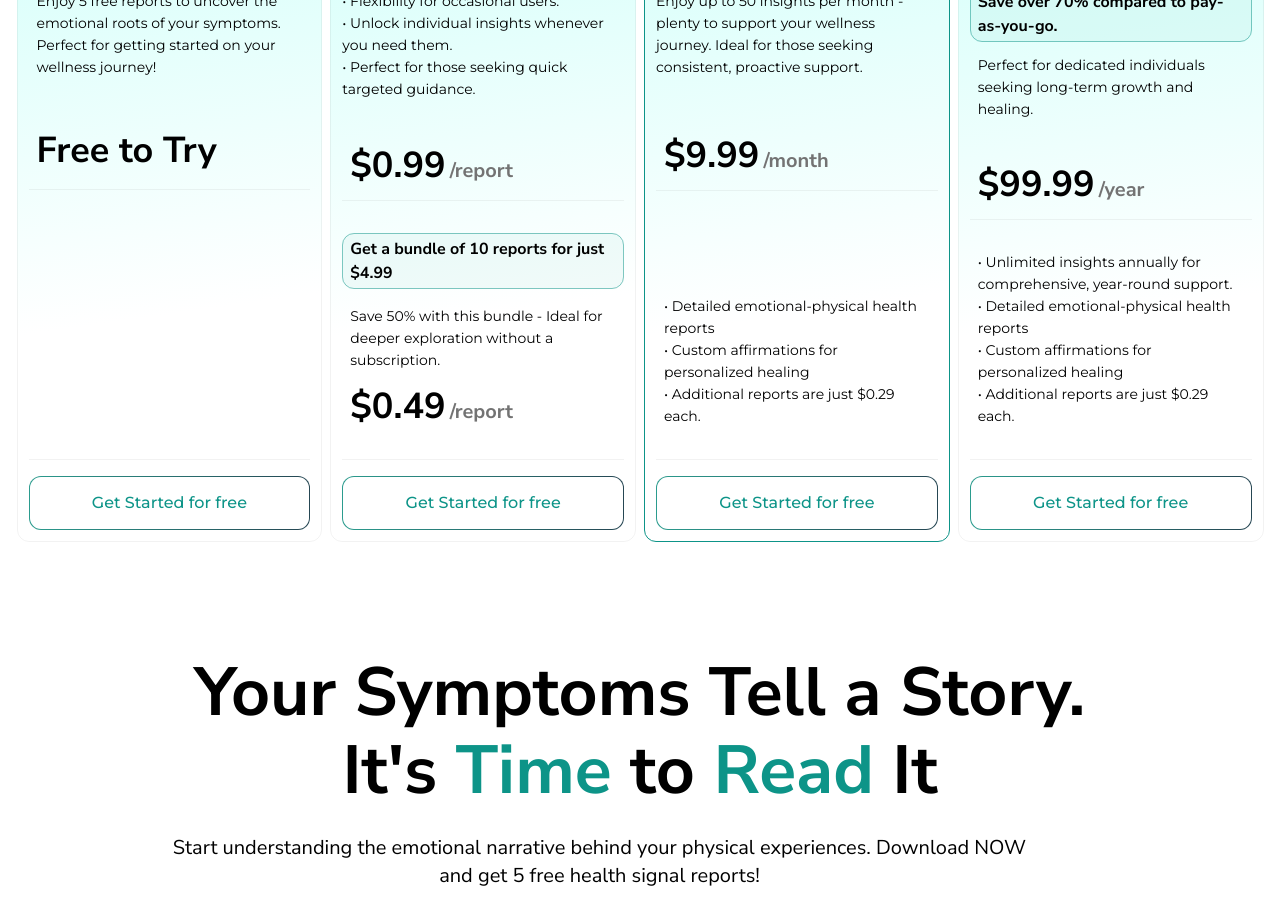
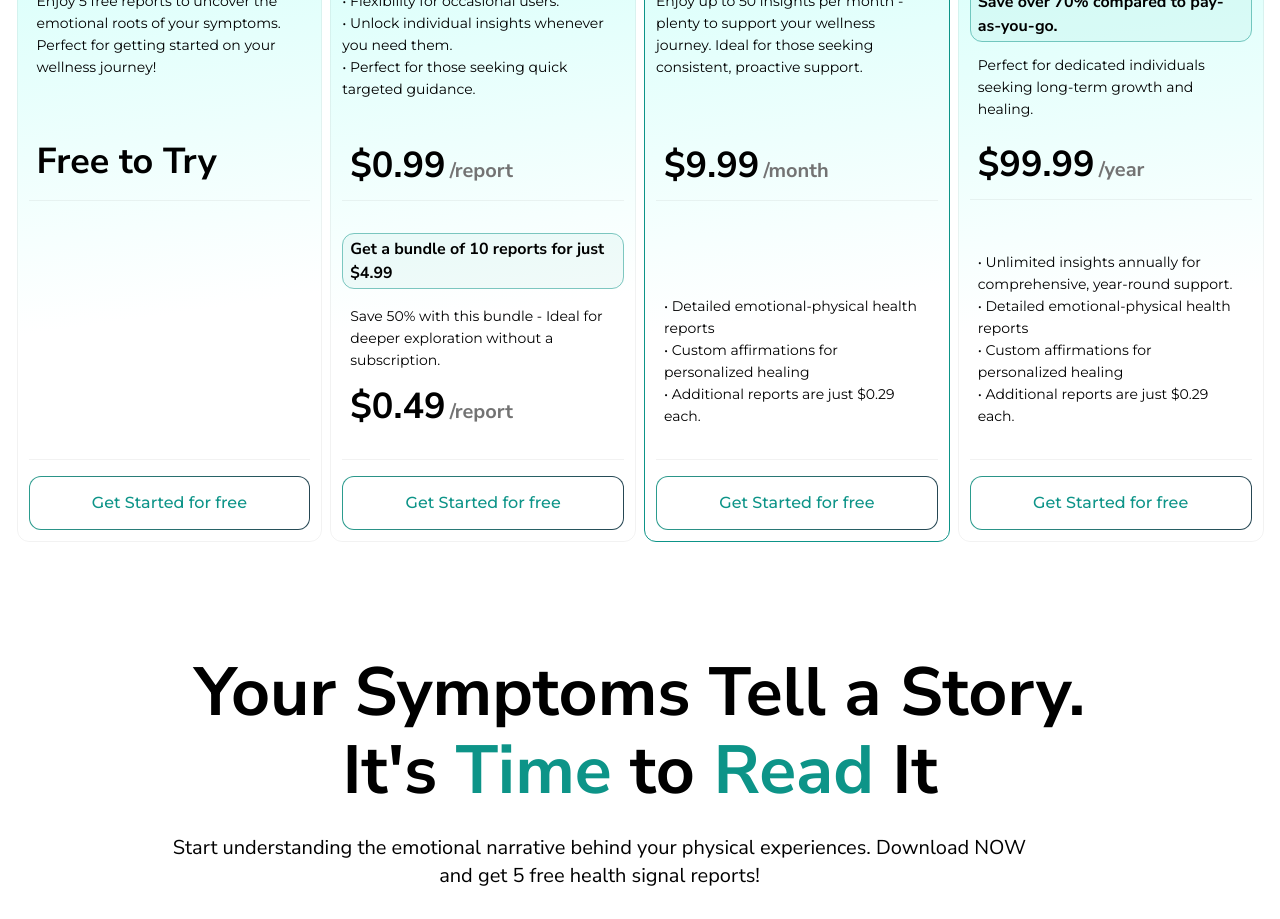
Before and after one commit to Amaximus0x/rootcause-landing, a SvelteKit app: page / in a window 1280 px wide. Shown: the part 5600-6519 px from the top of the page. Built offline with nearby package versions, Linux system fonts and the light colour scheme.

Commit message:
RC-72 Update layout and styling in +page.svelte for pricing plans
- Adjust height and margin for pricing plan sections to improve visual alignment.
- Enhance overall layout consistency for better user experience across different screen sizes.

```diff
--- a/src/routes/+page.svelte
+++ b/src/routes/+page.svelte
@@ -601,7 +601,7 @@
           style="background: linear-gradient(352deg, #FFF 37.55%, #C3FFF8 130.98%)"
           on:click={() => selectPlan('free')}>
           <div class="self-stretch flex flex-col justify-start items-start gap-4">
-            <div class="self-stretch lg:h-64 pb-4 border-b border-black/5 flex flex-col justify-between items-start gap-8 lg:gap-auto">
+            <div class="self-stretch lg:h-[267px] pb-4 border-b border-black/5 flex flex-col justify-between items-start gap-8 lg:gap-auto">
               <div class="self-stretch flex flex-col justify-start items-start gap-4 lg:gap-4">
                 <div class="px-2.5 py-1 lg:py-2 bg-teal-600 rounded-[9px] inline-flex justify-center items-center gap-2.5">
                   <div class="justify-start text-white text-small-bold lg:text-body-bold font-nunito">Free Plan</div>
@@ -713,7 +713,7 @@
             </div>
 
             <!-- Price Section - Always Visible -->
-            <div class="self-stretch lg:mt-[-60px]">
+            <div class="self-stretch lg:mt-[-41px]">
               <div class="self-stretch px-2 py-3 border-b border-black/5 flex justify-between items-center gap-2.5">
                 <div class="flex-1 justify-start">
                   <span class="text-black text-h1-sm lg:text-h1-md font-nunito">$9.99</span>
@@ -780,7 +780,7 @@
             </div>
 
             <!-- Price Section - Always Visible -->
-            <div class="self-stretch">
+            <div class="self-stretch lg:mt-[-41px]">
               <div class="self-stretch px-2 py-3 border-b border-black/5 flex justify-between items-center gap-2.5">
                 <div class="flex-1 justify-start">
                   <span class="text-black text-h1-sm lg:text-h1-md font-nunito">$99.99</span>
```
